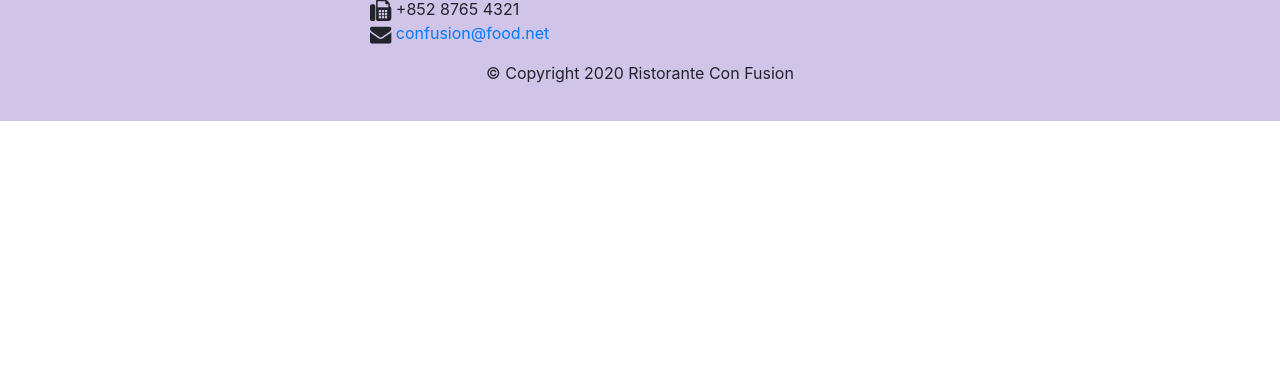
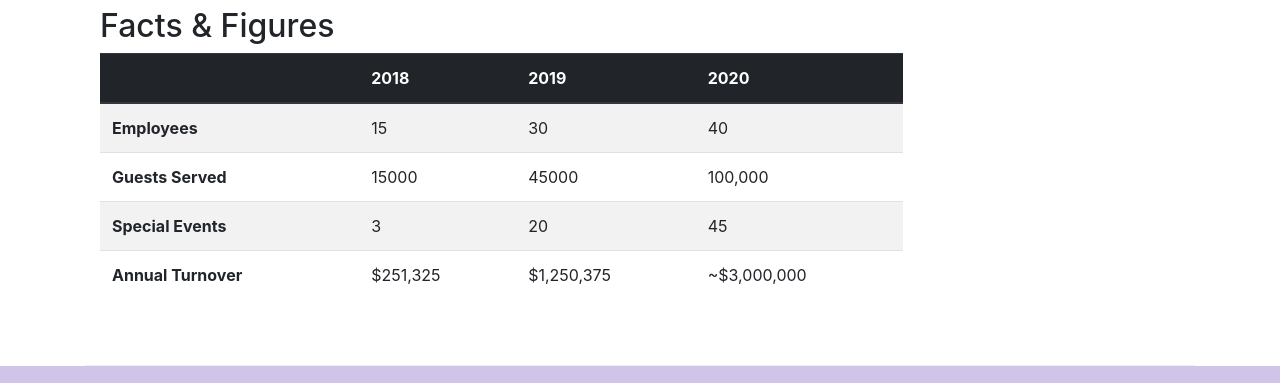
Before and after one commit to Jmiguel14/ConFusion_Boostrap04, a website: page aboutus.html in a window 1280 px wide. Shown: the part 1705-2088 px from the top of the page. Before the commit the page ends 1826 px from the top, so only its background shows below. Drawn offline with nearby package versions, Linux system fonts and the light colour scheme.

Commit message:
Tables and Cards :)

```diff
--- a/aboutus.html
+++ b/aboutus.html
@@ -73,7 +73,36 @@
                 <p>Started in 2010, Ristorante con Fusion quickly established itself as a culinary icon par excellence in Hong Kong. With its unique brand of world fusion cuisine that can be found nowhere else, it enjoys patronage from the A-list clientele in Hong Kong.  Featuring four of the best three-star Michelin chefs in the world, you never know what will arrive on your plate the next time you visit us.</p>
                 <p>The restaurant traces its humble beginnings to <em>The Frying Pan</em>, a successful chain started by our CEO, Mr. Peter Pan, that featured for the first time the world's best cuisines in a pan.</p>
             </div>
-            <div>
+            <div class="col-sm">
+                <div class="card">
+                    <h3 class="card-header bg-primary text-white">Facts At a Glance</h3>
+                    <div class="card-body">
+                        <dl class="row">
+                            <dt class="col-6">Started</dt>
+                            <dd class="col-6">8 Dec. 2020</dd>
+                            <dt class="col-6">Major Stake Holder</dt>
+                            <dd class="col-6">HK Fine Foods Inc.</dd>
+                            <dt class="col-6">Last Year's Turnover</dt>
+                            <dd class="col-6">$1,250,375</dd>
+                            <dt class="col-6">Employees</dt>
+                            <dd class="col-6">40</dd>
+                        </dl>
+                    </div>
+                </div>
+            </div>
+            <div class="col-12">
+                <div class="card card-body bg-light">
+                    <blockquote class="blockquote">
+                        <p class="mb-0">You better cut the pizza in four pieces
+                            because I'm not hungry enough to eat six.
+                        </p>
+                        <footer class="blockquote-footer">Yogi Berra,
+                            <cite title="Source title">The wit and Wisdom of
+                                Yogi Berra, P. Pepe, Diversion Books, 2014
+                            </cite>
+                        </footer>
+                    </blockquote>
+                </div>
             </div>
         </div>
 
@@ -90,6 +119,50 @@
                 <h3>Alberto Somayya <small>Executive Chef</small></h3>
                 <p class="d-none d-sm-block">Award winning three-star Michelin chef with wide International experience having worked closely with whos-who in the culinary world, he specializes in creating mouthwatering Indo-Italian fusion experiences. He says, <em>Put together the cuisines from the two craziest cultures, and you get a winning hit! Amma Mia!</em></p>
             </div>
+       </div>
+       <div class="row row-content">
+           <div class="col-12 col-sm-9">
+               <h2>Facts &amp; Figures</h2>
+               <div class="table-responsive">
+                   <table class="table table-striped">
+                       <thead class="thead-dark">
+                           <tr>
+                               <th>&nbsp;</th>
+                               <th>2018</th>
+                               <th>2019</th>
+                               <th>2020</th>
+                           </tr>
+                       </thead>
+                       <tbody>
+                        <tr>
+                            <th>Employees</th>
+                            <td>15</td>
+                            <td>30</td>
+                            <td>40</td>
+                        </tr>
+                        <tr>
+                            <th>Guests Served</th>
+                            <td>15000</td>
+                            <td>45000</td>
+                            <td>100,000</td>
+                        </tr>
+                        <tr>
+                            <th>Special Events</th>
+                            <td>3</td>
+                            <td>20</td>
+                            <td>45</td>
+                        </tr>
+                        <tr>
+                            <th>Annual Turnover</th>
+                            <td>$251,325</td>
+                            <td>$1,250,375</td>
+                            <td>~$3,000,000</td>
+                        </tr>
+                    </tbody>
+                   </table>
+               </div>
+           </div>
+           <div class="col-12 col-sm-3"></div>
        </div>
 
     </div>
```
